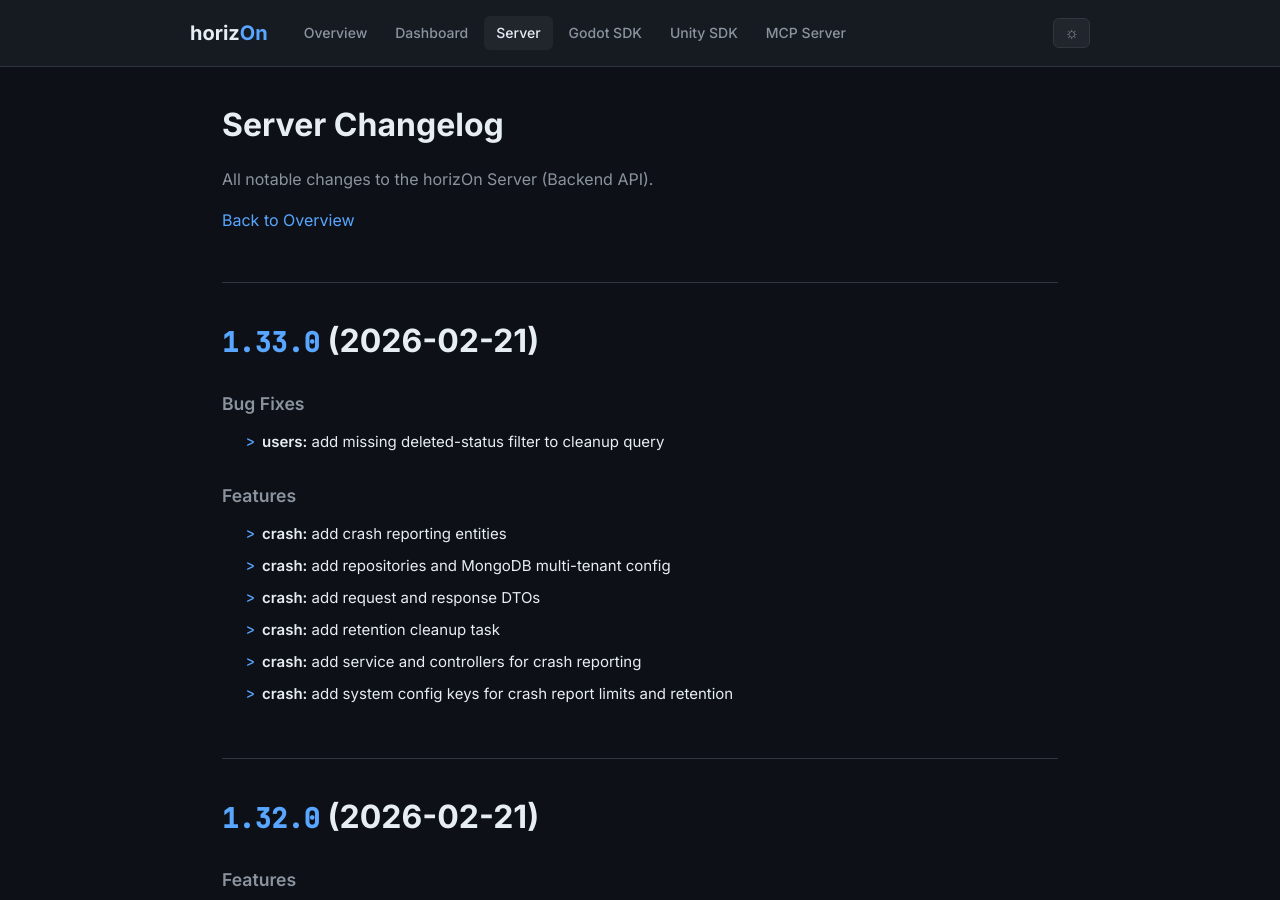
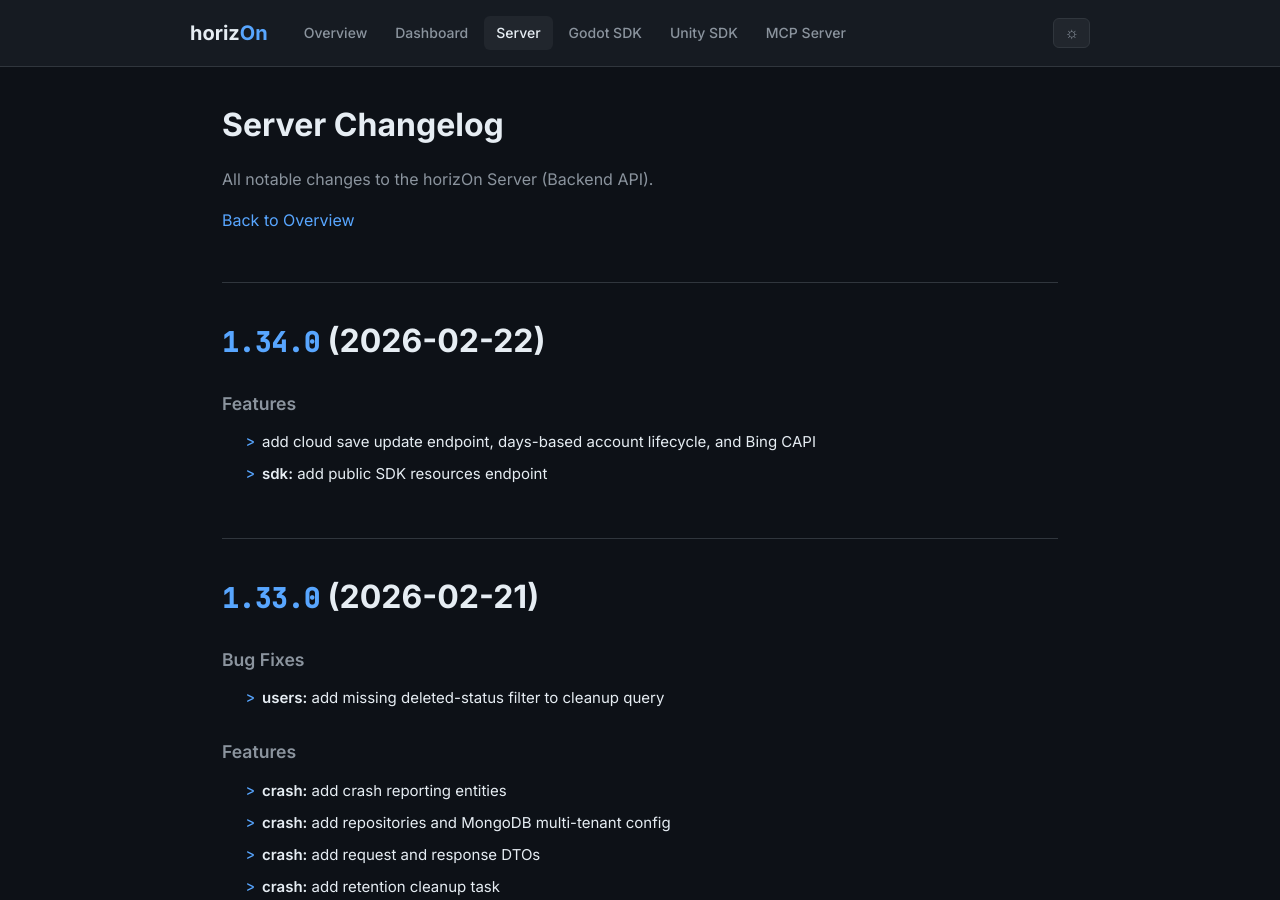
Before and after one commit to ProjectMakersDE/horizOn-Changelog, a Jekyll site: the page built from server-changelog.md, in a window 1280 px wide and 900 px high. Built offline with Jekyll 4.4.1, drawn with Linux system fonts in a browser that asks for light colours.

Commit message:
chore: sync changelogs [skip ci]

```diff
--- a/server-changelog.md
+++ b/server-changelog.md
@@ -8,6 +8,14 @@ title: Server Changelog
 All notable changes to the horizOn Server (Backend API).
 
 [Back to Overview](.)
+
+# [1.34.0](https://github.com/ProjectMakersDE/horizOn-Server/compare/v1.33.0...v1.34.0) (2026-02-22)
+
+
+### Features
+
+* add cloud save update endpoint, days-based account lifecycle, and Bing CAPI ([4e1b49d](https://github.com/ProjectMakersDE/horizOn-Server/commit/4e1b49de5beb7dd6e2798e0f2f7d5ce3b2914b3d))
+* **sdk:** add public SDK resources endpoint ([d9ab477](https://github.com/ProjectMakersDE/horizOn-Server/commit/d9ab477f383fd10867931d36388aa8bfcc44fca8))
 
 # [1.33.0](https://github.com/ProjectMakersDE/horizOn-Dashboard-Backend/compare/v1.32.0...v1.33.0) (2026-02-21)
 
```
Also changed, not shown: index.md (+1 -1 lines).
